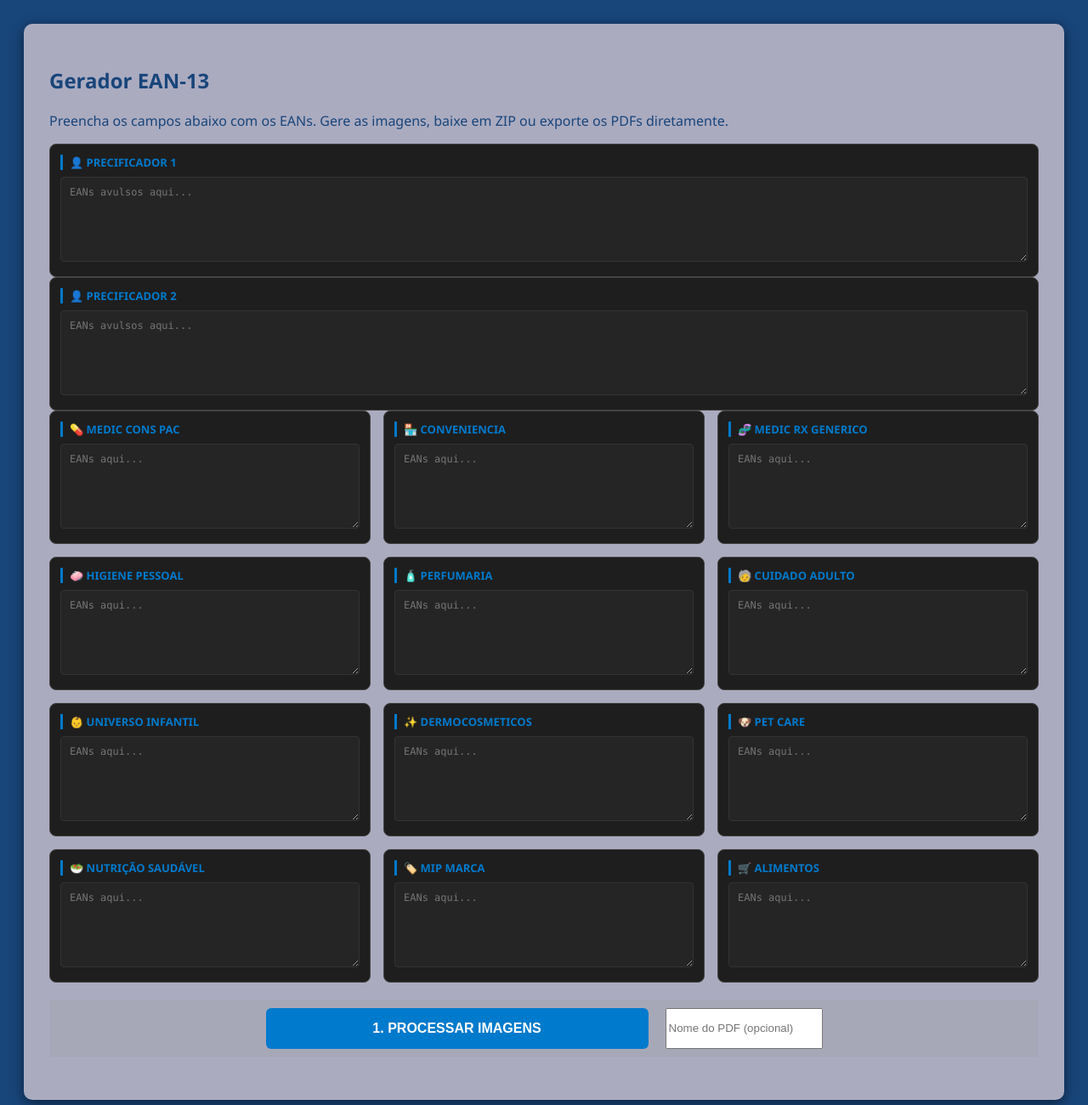
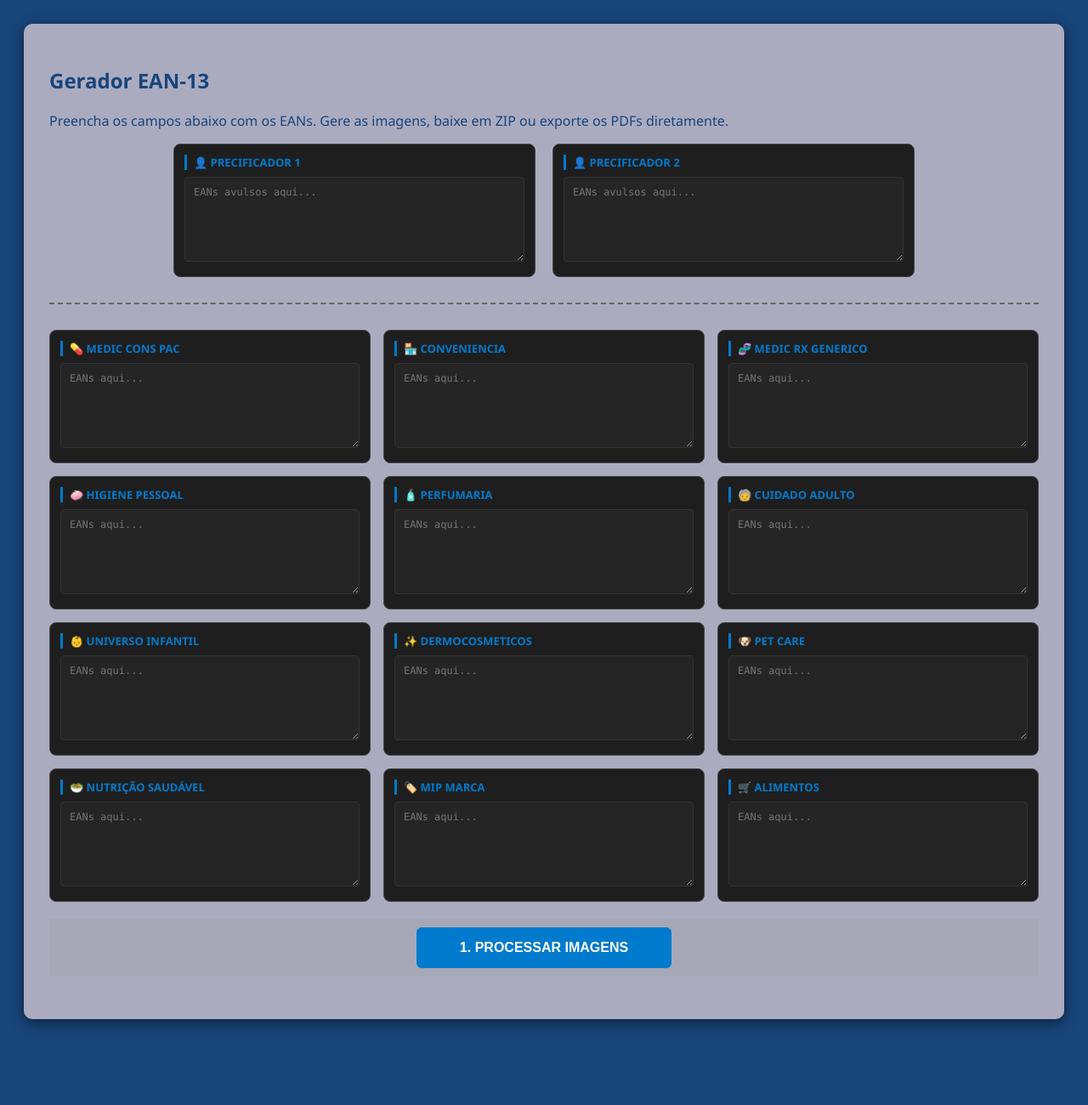
Before and after one commit to jpbianchese/gerador-de-ean, a plain HTML site: page index.html in a window 1280 px wide. Shown: the top 1300 px of the page at 85% size. After the commit the page ends 1227 px from the top, so only its background shows below. Drawn offline with nearby package versions, Linux system fonts and the light colour scheme.

Commit message:
Update style.css

```diff
--- a/style.css
+++ b/style.css
@@ -1,5 +1,19 @@
 body { font-family: 'Segoe UI', Tahoma, Geneva, Verdana, sans-serif; padding: 20px; background-color: #18457a; color: #18457a; }
 .container { max-width: 1200px; margin: auto; background: #ababc0; padding: 30px; border-radius: 10px; box-shadow: 0 4px 15px rgba(0,0,0,0.5); }
+
+.precificador-container {
+    display: flex;
+    justify-content: center;
+    gap: 20px;
+    margin-bottom: 30px;
+    padding-bottom: 30px;
+    border-bottom: 2px dashed #666;
+    flex-wrap: wrap;
+}
+.precificador-container .pacote-box {
+    width: 100%;
+    max-width: 400px;
+}
 
 .grid-pacotes {
     display: grid;
@@ -7,6 +21,7 @@ body { font-family: 'Segoe UI', Tahoma, Geneva, Verdana, sans-serif; padding: 20
     gap: 15px;
     margin-bottom: 20px;
 }
+
 .pacote-box { background: #1e1e1e; padding: 12px; border-radius: 8px; border: 1px solid #444; }
 .pacote-box label { display: block; font-weight: bold; margin-bottom: 8px; color: #007acc; font-size: 13px; text-transform: uppercase; border-left: 3px solid #007acc; padding-left: 8px;}
 
@@ -27,6 +42,7 @@ textarea {
 .botoes-acao {
     display: flex;
     justify-content: center;
+    flex-wrap: wrap;
     gap: 20px;
     margin-bottom: 20px;
     position: sticky;
@@ -36,13 +52,16 @@ textarea {
     z-index: 100;
 }
 
-.btn-gerar { background-color: #007acc; color: white; border: none; padding: 15px 20px; font-size: 16px; cursor: pointer; border-radius: 6px; width: 100%; max-width: 450px; font-weight: bold; transition: background 0.3s;}
+.btn-gerar { background-color: #007acc; color: white; border: none; padding: 15px 20px; font-size: 16px; cursor: pointer; border-radius: 6px; width: 100%; max-width: 300px; font-weight: bold; transition: background 0.3s;}
 .btn-gerar:hover { background-color: #005f9e; }
 
-.btn-zip { background-color: #8a2be2; color: white; border: none; padding: 15px 20px; font-size: 16px; cursor: pointer; border-radius: 6px; width: 100%; max-width: 450px; font-weight: bold; transition: background 0.3s; display: none; }
+.btn-zip { background-color: #8a2be2; color: white; border: none; padding: 15px 20px; font-size: 16px; cursor: pointer; border-radius: 6px; width: 100%; max-width: 250px; font-weight: bold; transition: background 0.3s; display: none; }
 .btn-zip:hover { background-color: #7b24c9; }
 
-.btn-pdf { background-color: #d32f2f; color: white; border: none; padding: 15px 20px; font-size: 16px; cursor: pointer; border-radius: 6px; width: 100%; max-width: 450px; font-weight: bold; transition: background 0.3s; display: none; }
+.input-nome { padding: 15px 10px; font-size: 15px; border-radius: 6px; border: 1px solid #444; background: #252526; color: #fff; width: 100%; max-width: 220px; display: none; box-sizing: border-box; }
+.input-nome::placeholder { color: #888; }
+
+.btn-pdf { background-color: #d32f2f; color: white; border: none; padding: 15px 20px; font-size: 16px; cursor: pointer; border-radius: 6px; width: 100%; max-width: 300px; font-weight: bold; transition: background 0.3s; display: none; }
 .btn-pdf:hover { background-color: #b71c1c; }
 
 #resultado { display: flex; flex-direction: column; gap: 20px; align-items: center;}
```
